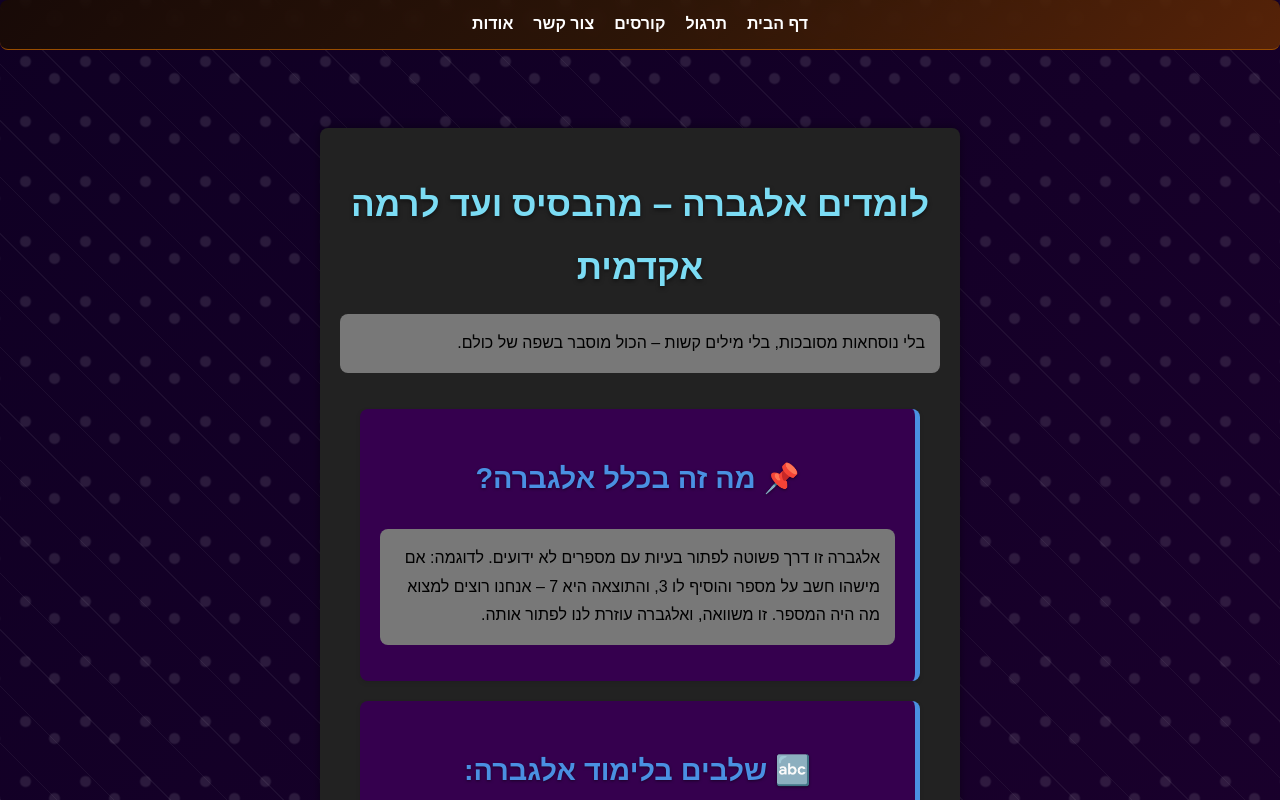
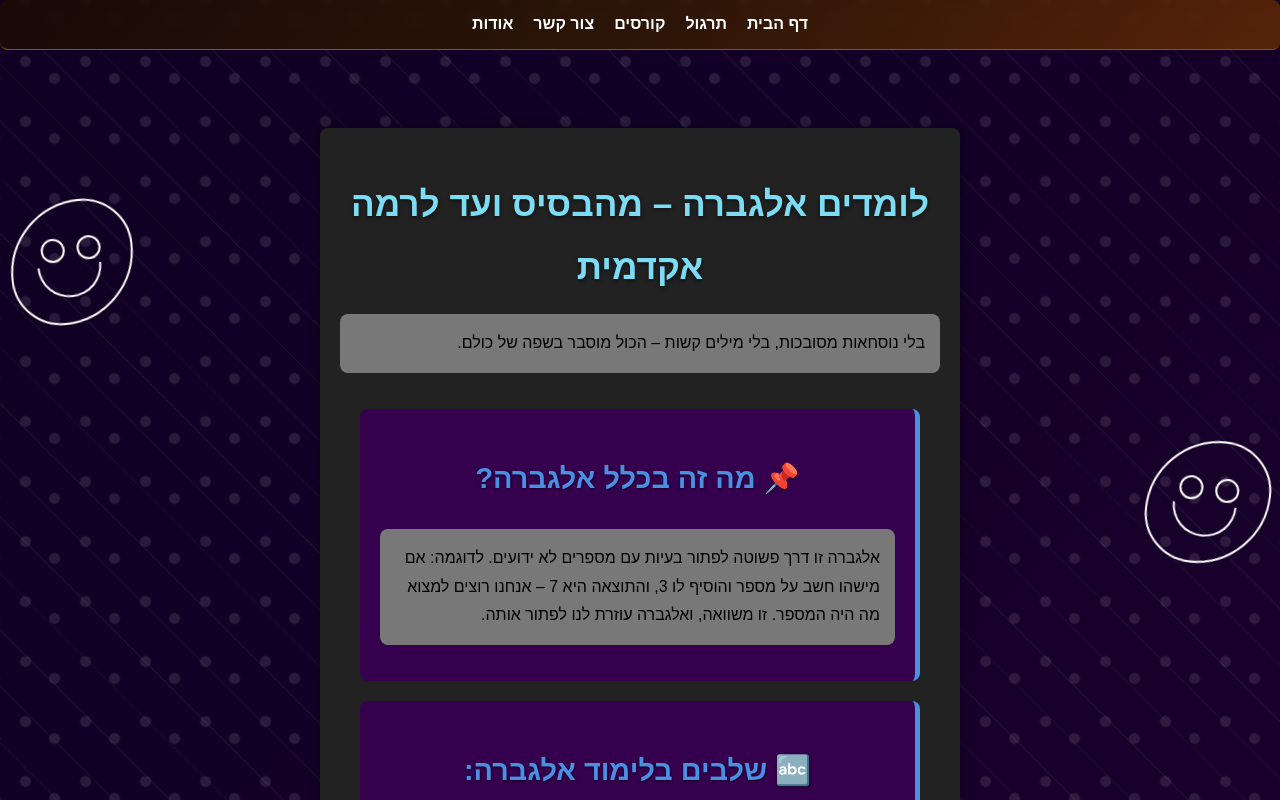
Before and after one commit to InvarGervi123/webmath, a plain HTML site: page courses.html in a window 1280 px wide. Shown: the top 800 px of the page. Drawn offline with Linux system fonts and the light colour scheme.

Commit message:
Add hand-drawn face decorations and style

```diff
--- a/courses.html
+++ b/courses.html
@@ -17,6 +17,17 @@
             <li><a href="about.html">אודות</a></li>
         </ul>
 </nav>
+
+    <div class="face left-face">
+        <div class="eye left"></div>
+        <div class="eye right"></div>
+        <div class="mouth"></div>
+    </div>
+    <div class="face right-face">
+        <div class="eye left"></div>
+        <div class="eye right"></div>
+        <div class="mouth"></div>
+    </div>
 
     <div class="container">
 
@@ -59,8 +70,10 @@
 
     </div>
 
-    <footer>
-        <p>© 2025 האתר ללימוד מתמטיקה בשפה פשוטה</p>
-    </footer>
+    <div class="container">
+        <footer>
+            <p>© 2025 האתר ללימוד מתמטיקה בשפה פשוטה</p>
+        </footer>
+    </div>
 </body>
 </html>
--- a/style.css
+++ b/style.css
@@ -144,6 +144,8 @@ main {
     background-color: #15021e;
     padding: 15px;
     border-radius: 8px;
+    color: #fff;
+    text-shadow: 0 1px 3px rgba(0,0,0,0.5);
 }
 
 .cta a {
@@ -235,3 +237,38 @@ footer {
   border-radius: 8px;
   box-shadow: 0 0 10px rgba(0, 0, 0, 0.4);
 }
+
+.face {
+  position: fixed;
+  width: 120px;
+  height: 120px;
+  border: 2px solid #fff;
+  border-radius: 60% 40% 60% 40%;
+  pointer-events: none;
+  z-index: -1;
+}
+
+.face .eye {
+  position: absolute;
+  width: 20px;
+  height: 20px;
+  border: 2px solid #fff;
+  border-radius: 50%;
+}
+
+.face .eye.left { top: 35px; left: 30px; }
+.face .eye.right { top: 35px; right: 30px; }
+
+.face .mouth {
+  position: absolute;
+  bottom: 25px;
+  left: 25px;
+  width: 60px;
+  height: 30px;
+  border: 2px solid #fff;
+  border-top: none;
+  border-radius: 0 0 40px 40px;
+}
+
+.left-face { top: 25%; left: 10px; transform: rotate(-6deg); }
+.right-face { top: 55%; right: 10px; transform: rotate(6deg); }
```
Also changed, not shown: about.html (+13 -1 lines), contact.html (+13 -0 lines), index.html (+13 -1 lines), practice.html (+11 -0 lines).
